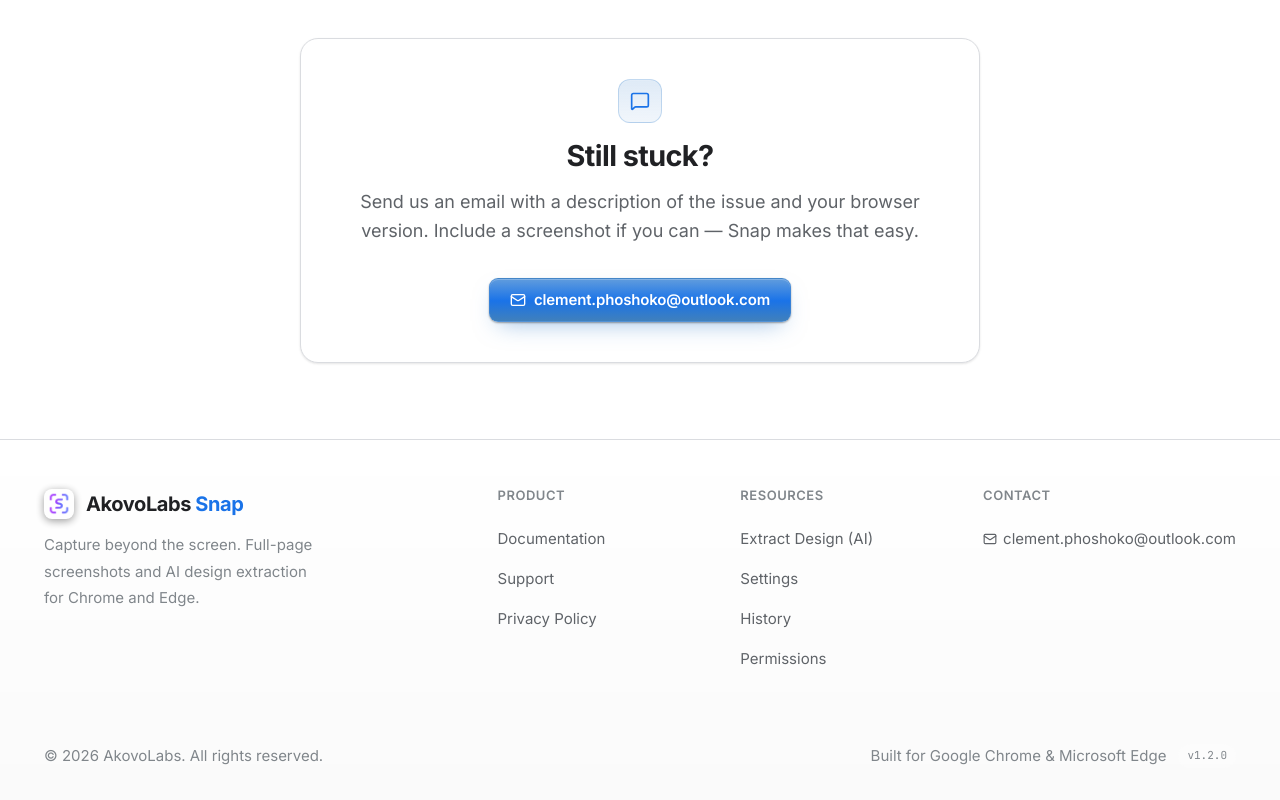
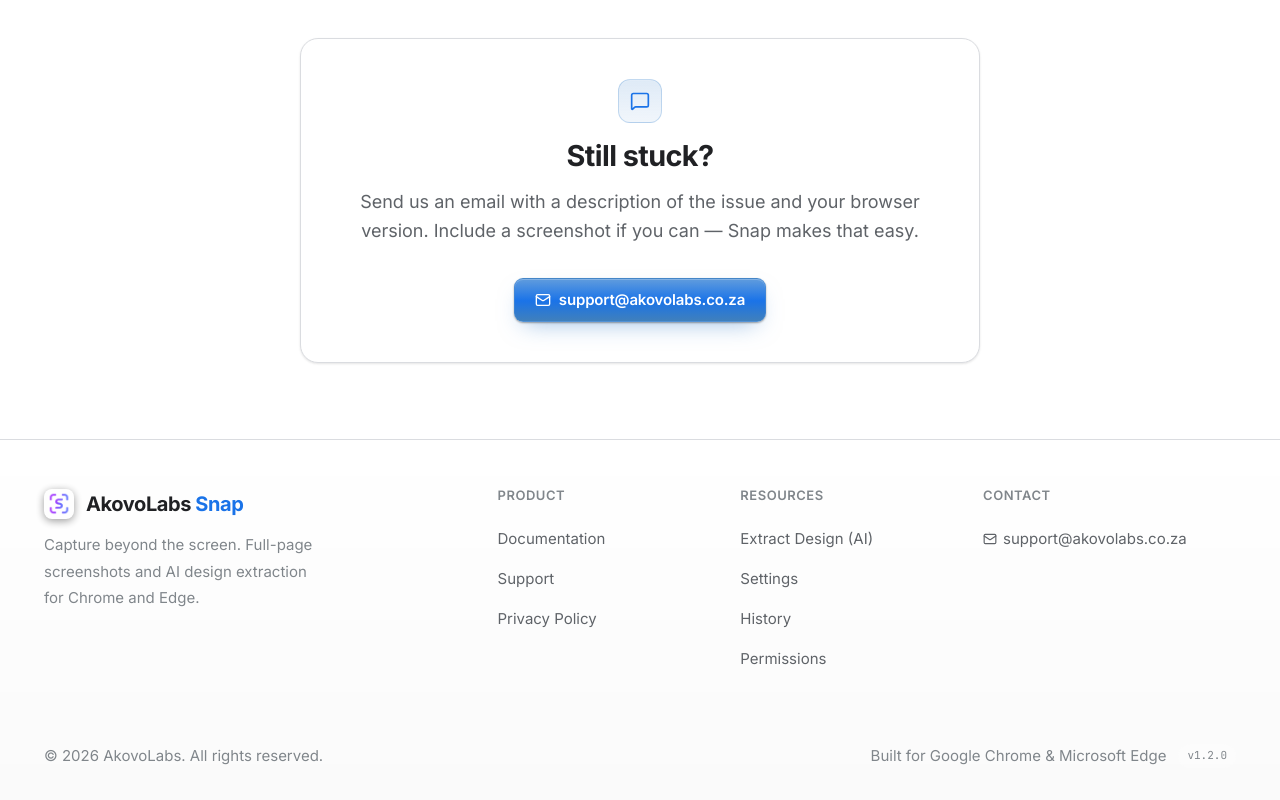
Before and after one commit to ClementPhoshoko/Akovolabs_Snap_Site, a React (Vite) app: page /support in a window 1280 px wide. Shown: the part 1107-1907 px from the top of the page. Built offline with nearby package versions, Linux system fonts and the light colour scheme.

Commit message:
feat: use support@akovolabs.co.za as site contact email

```diff
--- a/src/components/Footer.jsx
+++ b/src/components/Footer.jsx
@@ -35,9 +35,9 @@
 
           <div className="footer-col">
             <h4>Contact</h4>
-            <a href="mailto:clement.phoshoko@outlook.com">
+            <a href="mailto:support@akovolabs.co.za">
               <Mail size={14} style={{ display: "inline", verticalAlign: "-2px", marginRight: 6 }} />
-              clement.phoshoko@outlook.com
+              support@akovolabs.co.za
             </a>
           </div>
         </div>
--- a/src/pages/Privacy.jsx
+++ b/src/pages/Privacy.jsx
@@ -167,7 +167,7 @@
         <p>
           <strong>Clement Phoshoko</strong>
           <br />
-          <a href="mailto:clement.phoshoko@outlook.com">clement.phoshoko@outlook.com</a>
+          <a href="mailto:support@akovolabs.co.za">support@akovolabs.co.za</a>
         </p>
       </>
     ),
--- a/src/pages/Support.jsx
+++ b/src/pages/Support.jsx
@@ -90,9 +90,9 @@
               Send us an email with a description of the issue and your browser version. Include a
               screenshot if you can — Snap makes that easy.
             </p>
-            <a href="mailto:clement.phoshoko@outlook.com" className="btn btn-primary">
+            <a href="mailto:support@akovolabs.co.za" className="btn btn-primary">
               <Mail size={18} />
-              clement.phoshoko@outlook.com
+              support@akovolabs.co.za
             </a>
           </div>
         </Reveal>
```
